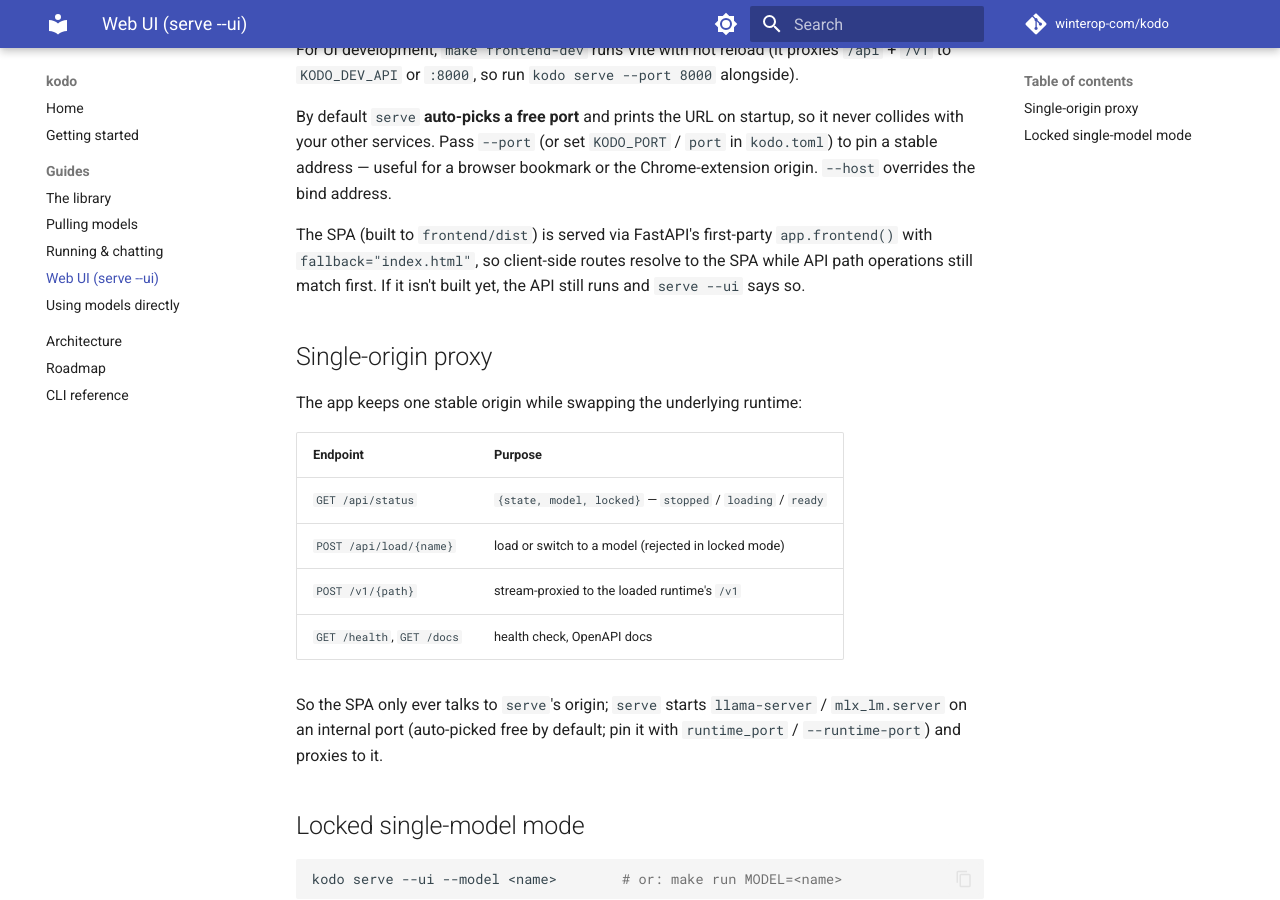
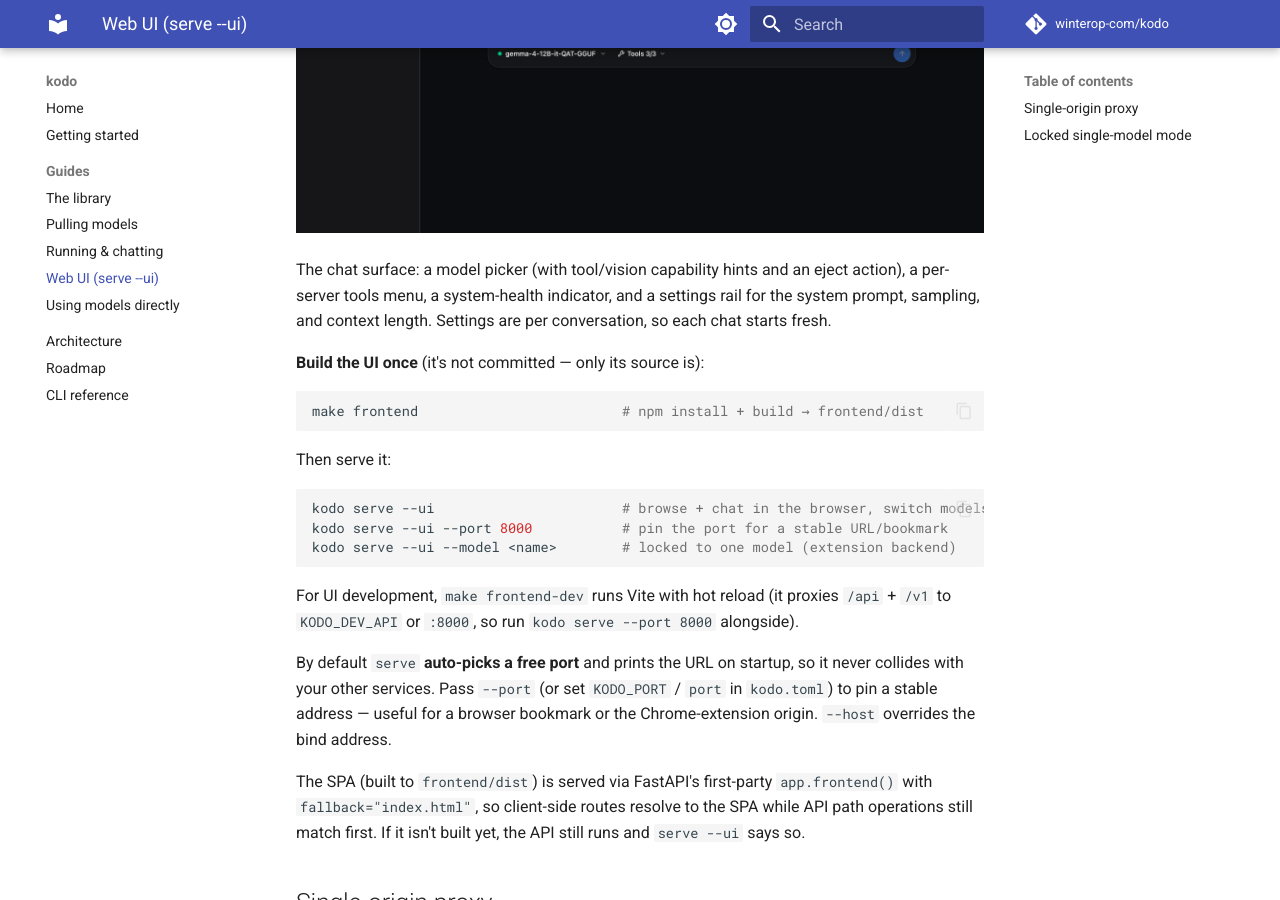
Before and after one commit to winterop-com/stabbur, an MkDocs documentation site: the page built from docs/guides/web-ui.md, in a window 1280 px wide and 900 px high, scrolled down 469 px. Built offline with MkDocs 1.6.1 and Material for MkDocs 9.7.7, drawn with Linux system fonts in a browser that asks for light colours; comment, search, counter and statistics services are not loaded.

Commit message:
docs: add web UI screenshot to README and docs
Add a current screenshot of the browser chat UI (docs/assets/web-ui.png) and
reference it from the README, docs index, and the web-UI guide. Update the
README intro to describe the browser chat UI instead of the dropped Textual TUI.

```diff
--- a/docs/guides/web-ui.md
+++ b/docs/guides/web-ui.md
@@ -3,6 +3,13 @@
 `kodo serve` runs the FastAPI app: a browse API, an OpenAI `/v1` proxy to the
 loaded model, and — with `--ui` — the browser single-page app (a React/Vite +
 Tailwind chat UI with a model picker).
+
+![kodo web UI](../assets/web-ui.png)
+
+The chat surface: a model picker (with tool/vision capability hints and an eject
+action), a per-server tools menu, a system-health indicator, and a settings rail
+for the system prompt, sampling, and context length. Settings are per
+conversation, so each chat starts fresh.
 
 **Build the UI once** (it's not committed — only its source is):
 
```
Also changed, not shown: README.md (+5 -3 lines), docs/index.md (+2 -0 lines), docs/assets/web-ui.png (added).
